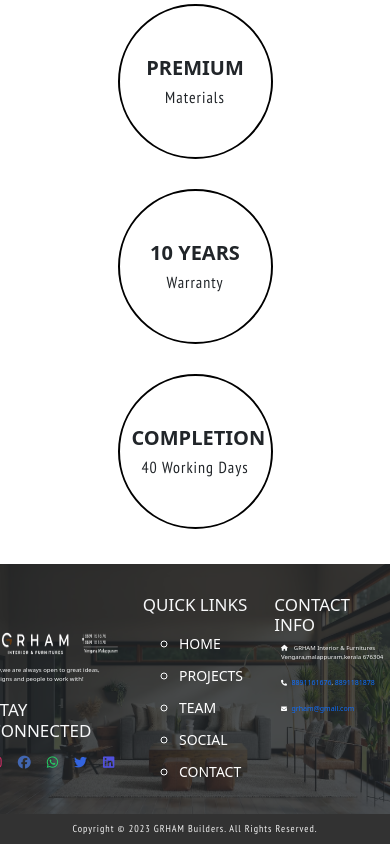
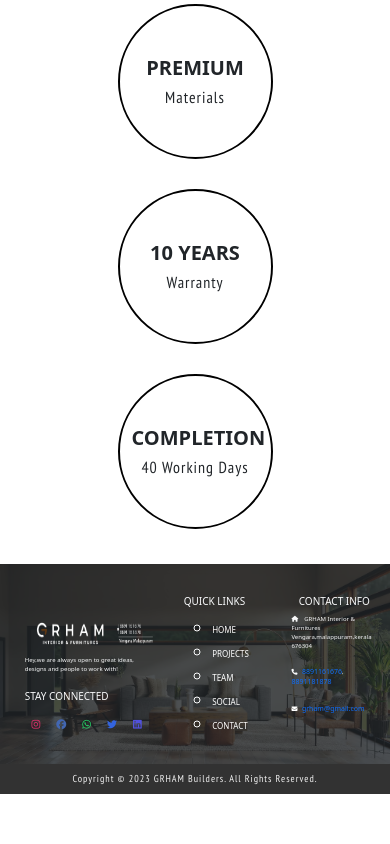
Before and after one commit to ramees7/grhamofficial, a plain HTML site: page index.html in a window 390 px wide. Shown: the part 2958-3802 px from the top of the page. After the commit the page ends 3752 px from the top, so only its background shows below. Drawn offline with nearby package versions, Linux system fonts and the light colour scheme.

Commit message:
first commit

```diff
--- a/mediaquerry.css
+++ b/mediaquerry.css
@@ -88,6 +88,9 @@
     /* -----------------------------------------500px-------------------------------------------- */
 }
 @media (max-width:500px){
+    body{
+        overflow-x: hidden;
+    }
     .whatwedo-img-overlay-text h1{
         font-family: 'PT Sans Narrow', sans-serif;
         font-weight: bolder;
@@ -111,26 +114,26 @@
         width: 140px;
     }
     .footer-img{
-        height: 250px;
+        height: 200px;
     }
     .footer-social{
         padding: 5% 10% 3% 10%;
     }
     .footer-social{
-        padding: 8% 5px;
+        padding: 8% 2% 0 12%;
     }
     .footer-social h2{
-        font-size: 17px;
+        font-size: 10px;
     }
     .footer-social p{
         font-size: 6px;
     }
     .social-media-icons i{
-        font-size:small;
+        font-size:x-small;
         margin-top: 0;
     }
     .quick-link a{
-        font-size: 14px;
+        font-size: 8px;
     }
     .contact-info-content{
         padding: 0 0 8px 5px;
@@ -164,4 +167,7 @@
         height: 410px;
         margin: 0px 2px;
     }
+    .quick-link li {
+        padding-top: 0px;
+    }
 }
```
